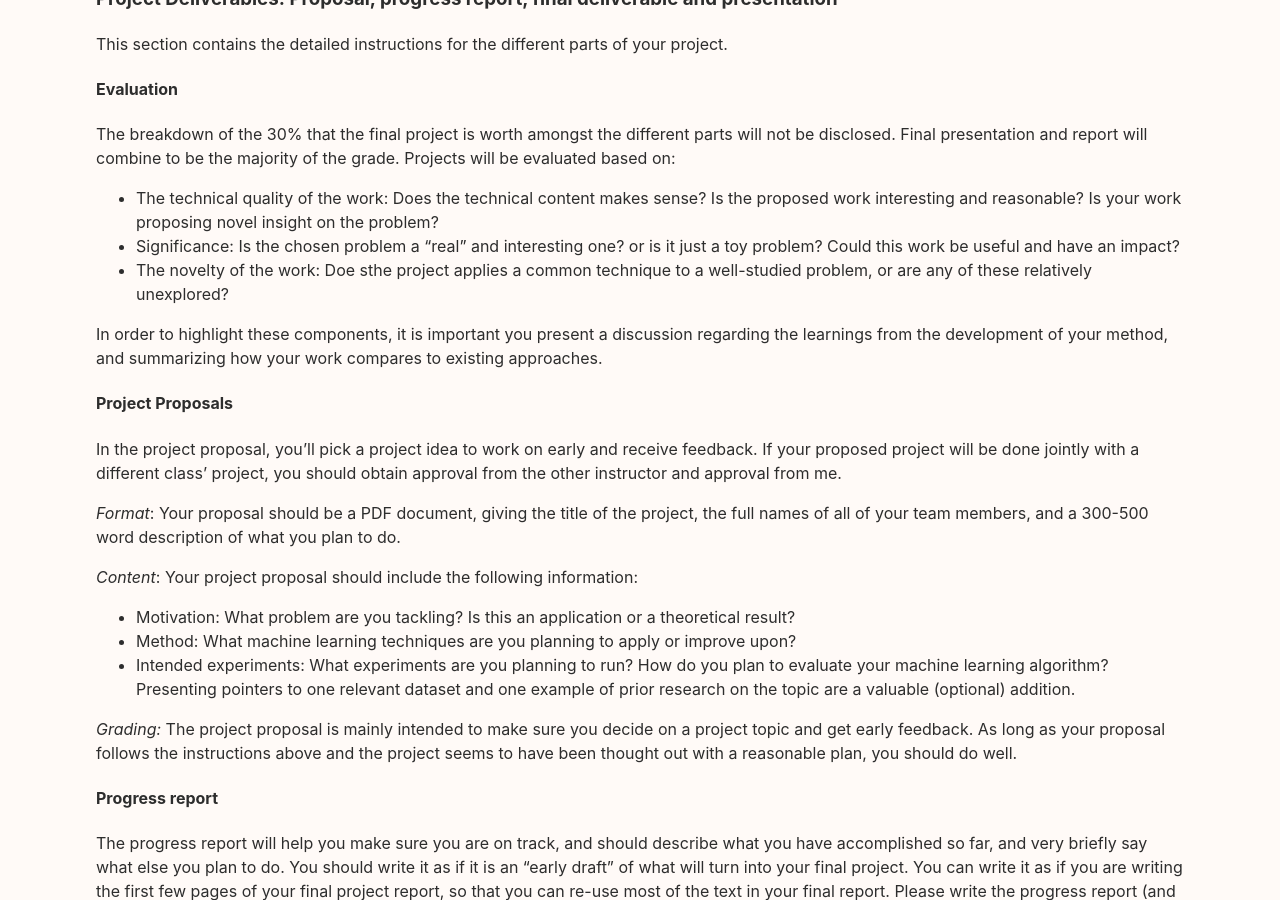
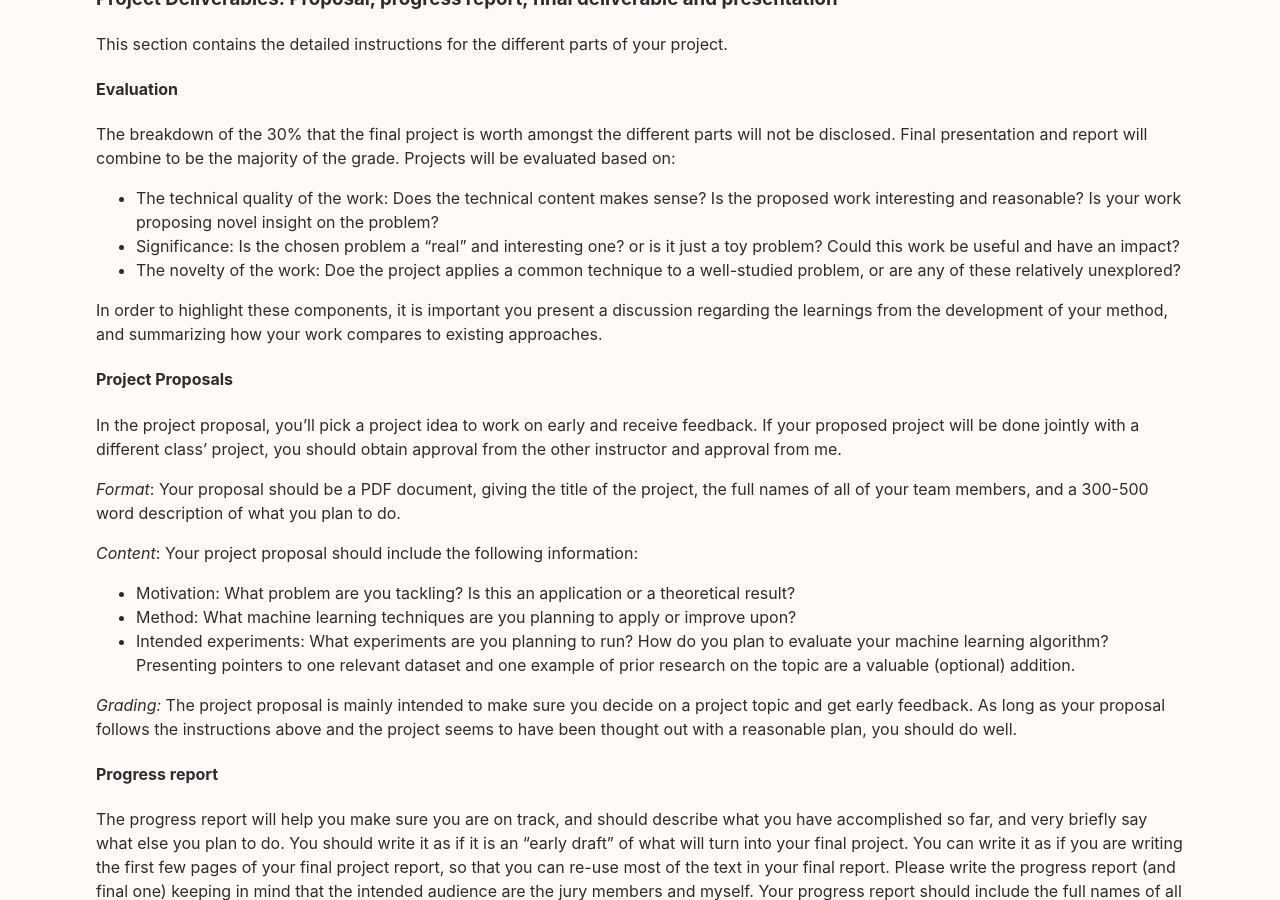
Before and after one commit to malis-course/malis-course.github.io, a Jekyll site: the page built from _pages/project.md, in a window 1280 px wide and 900 px high, scrolled down 369 px. Built offline with Jekyll 4.4.1, drawn with Linux system fonts in a browser that asks for light colours.

Commit message:
Update project.md

```diff
--- a/_pages/project.md
+++ b/_pages/project.md
@@ -18,7 +18,7 @@ The breakdown of the 30% that the final project is worth amongst the different p
 
 * The technical quality of the work: Does the technical content makes sense? Is the proposed work interesting and reasonable? Is your work proposing novel insight on the problem?
 * Significance: Is the chosen problem a "real" and interesting one? or is it just a toy problem? Could this work be useful and have an impact?
-* The novelty of the work: Doe sthe project applies a common technique to a well-studied problem, or are any of these relatively unexplored?
+* The novelty of the work: Doe the project applies a common technique to a well-studied problem, or are any of these relatively unexplored?
 
 In order to highlight these components, it is important you present a discussion regarding the learnings from the development of your method, and summarizing how your work compares to existing approaches.
 
```
